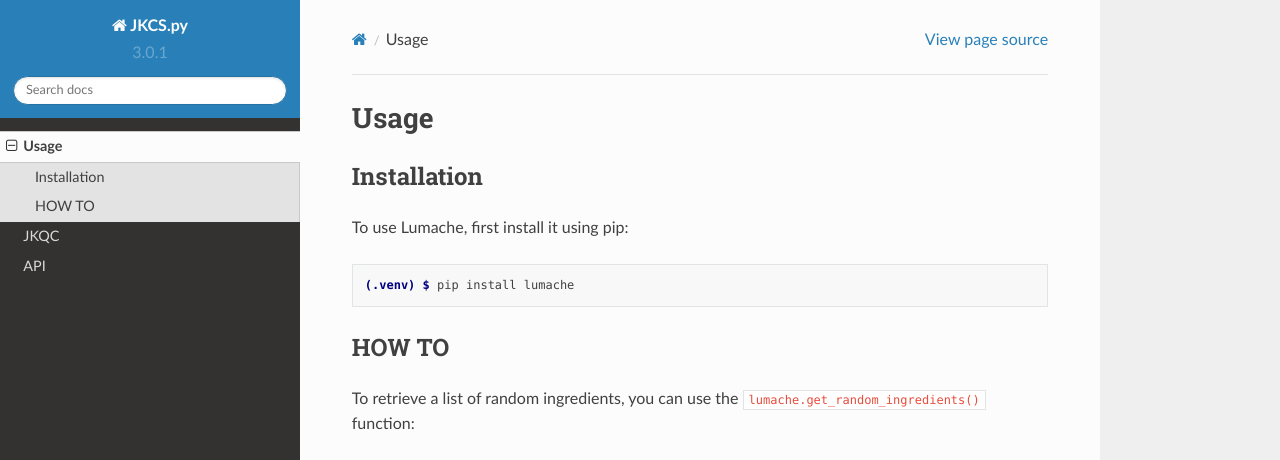
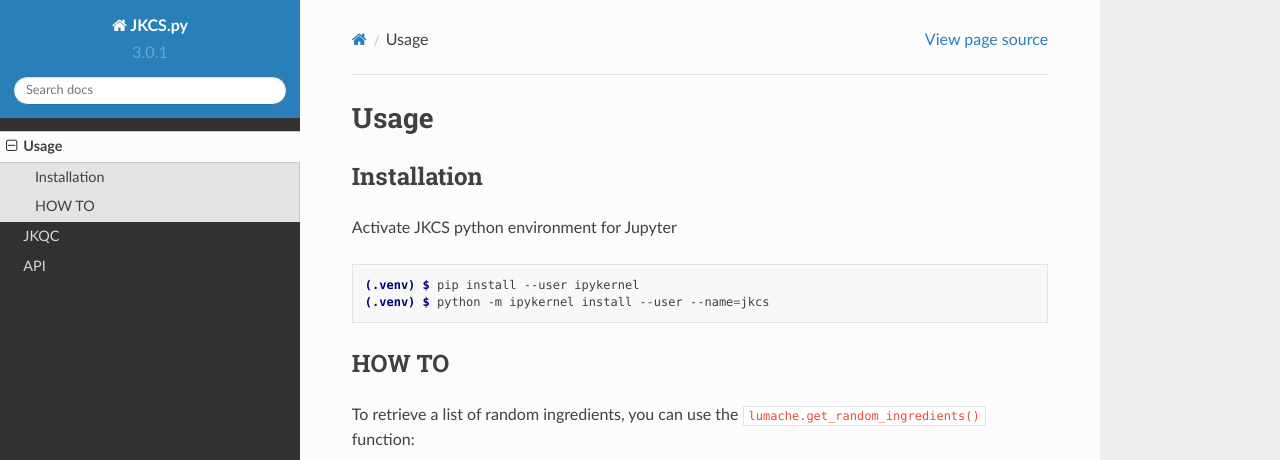
Before and after one commit to kubeckaj/JKCS.py-Manual, a Sphinx documentation site: the page built from docs/source/usage.rst, in a window 1280 px wide and 1112 px high. Shown: the top 460 px of the window. Built offline with Sphinx 7.4.7 and the Read the Docs theme 2.0.0, drawn with Linux system fonts in a browser that asks for light colours; grey boxes are pictures that could not be loaded.

Commit message:
Update usage.rst

```diff
--- a/docs/source/usage.rst
+++ b/docs/source/usage.rst
@@ -6,11 +6,12 @@
 Installation
 ------------
 
-To use Lumache, first install it using pip:
+Activate JKCS python environment for Jupyter
 
 .. code-block:: console
 
-   (.venv) $ pip install lumache
+   (.venv) $ pip install --user ipykernel
+   (.venv) $ python -m ipykernel install --user --name=jkcs
 
 HOW TO
 ----------------
```
